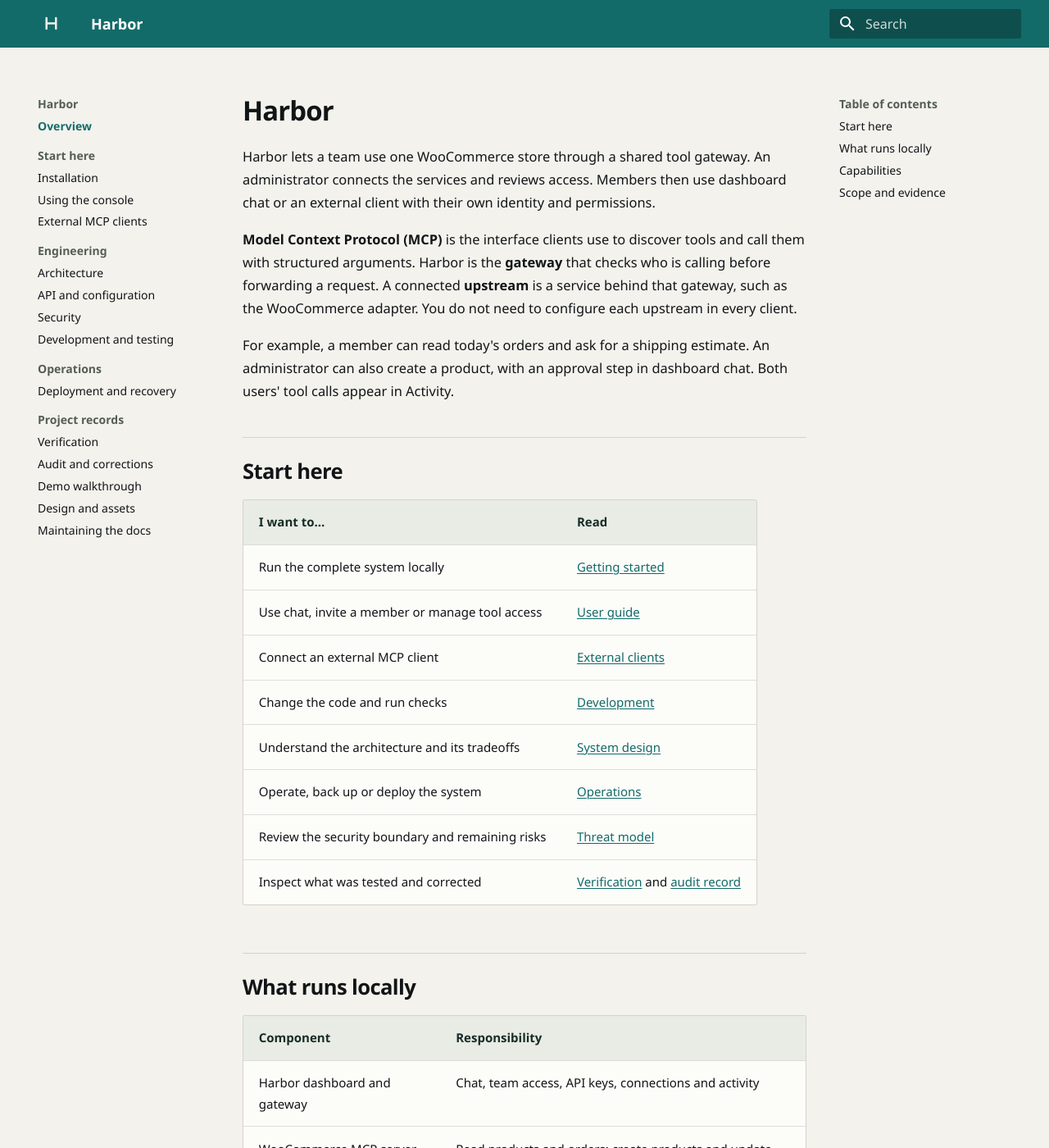
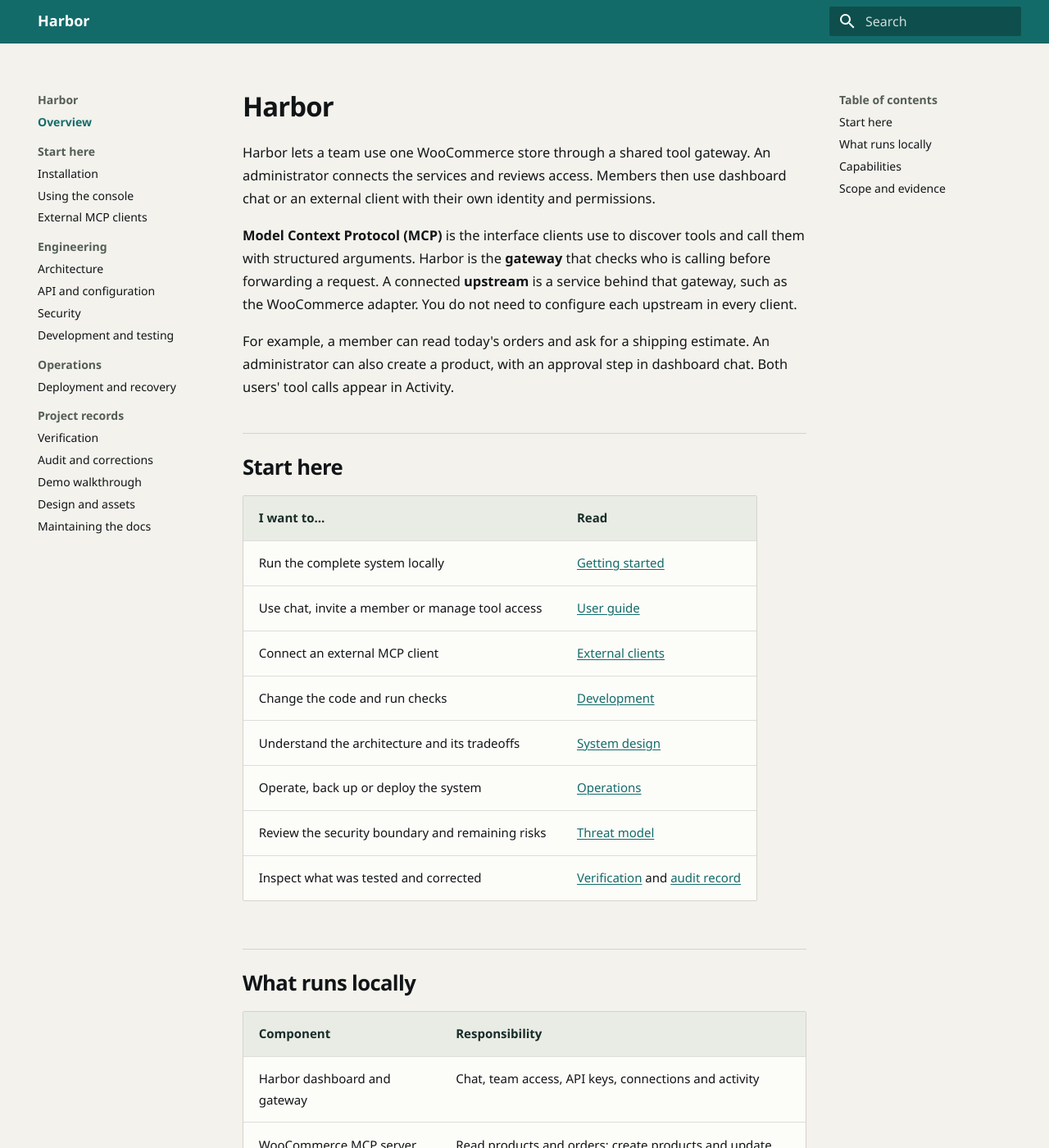
Before and after one commit to satwiksps/harbor, an MkDocs documentation site: the page built from docs/index.md, in a window 1280 px wide and 1400 px high. Shown: the whole window at 82% size. Built offline with MkDocs 1.6.1 and Material for MkDocs 9.7.7, drawn with Linux system fonts in a browser that asks for light colours.

Commit message:
docs: replace the header icon with a Harbor home link

```diff
--- a/docs/stylesheets/extra.css
+++ b/docs/stylesheets/extra.css
@@ -25,18 +25,25 @@
   border-bottom: 1px solid #0f5b58;
 }
 
-.md-header__topic {
-  font-weight: 600;
+.md-header__button.harbor-wordmark {
+  display: flex;
+  align-items: center;
+  min-height: 2.2rem;
+  margin-inline-end: auto;
+  font-size: 0.9rem;
+  font-weight: 700;
+  line-height: 1.2;
+  white-space: nowrap;
+}
+
+.md-header__button.harbor-wordmark:focus-visible {
+  outline: 2px solid #fff;
+  outline-offset: 2px;
 }
 
 .md-search__input::placeholder {
   color: inherit;
   opacity: 0.8;
-}
-
-.md-header__button.md-logo img {
-  width: 1.65rem;
-  height: 1.65rem;
 }
 
 .md-main__inner {
--- /dev/null
+++ b/docs/theme/partials/header.html
@@ -0,0 +1,48 @@
+{% set class = "md-header" %}
+{% if "navigation.tabs.sticky" in features %}
+  {% set class = class ~ " md-header--shadow md-header--lifted" %}
+{% elif "navigation.tabs" not in features %}
+  {% set class = class ~ " md-header--shadow" %}
+{% endif %}
+<header class="{{ class }}" data-md-component="header">
+  <nav class="md-header__inner md-grid" aria-label="{{ lang.t('header') }}">
+    <label class="md-header__button md-icon" for="__drawer">
+      {% set icon = config.theme.icon.menu or "material/menu" %}
+      {% include ".icons/" ~ icon ~ ".svg" %}
+    </label>
+    <a href="{{ config.extra.homepage | d(nav.homepage.url, true) | url }}" title="{{ config.site_name | e }}" class="md-header__button md-logo harbor-wordmark" aria-label="{{ config.site_name | e }}" data-md-component="logo">
+      {{ config.site_name | e }}
+    </a>
+    {% if config.theme.palette %}
+      {% if not config.theme.palette is mapping %}
+        {% include "partials/palette.html" %}
+      {% endif %}
+    {% endif %}
+    {% if not config.theme.palette is mapping %}
+      {% include "partials/javascripts/palette.html" %}
+    {% endif %}
+    {% if config.extra.alternate %}
+      {% include "partials/alternate.html" %}
+    {% endif %}
+    {% if "material/search" in config.plugins %}
+      {% set search = config.plugins["material/search"] | attr("config") %}
+      {% if search.enabled %}
+        <label class="md-header__button md-icon" for="__search">
+          {% set icon = config.theme.icon.search or "material/magnify" %}
+          {% include ".icons/" ~ icon ~ ".svg" %}
+        </label>
+        {% include "partials/search.html" %}
+      {% endif %}
+    {% endif %}
+    {% if config.repo_url %}
+      <div class="md-header__source">
+        {% include "partials/source.html" %}
+      </div>
+    {% endif %}
+  </nav>
+  {% if "navigation.tabs.sticky" in features %}
+    {% if "navigation.tabs" in features %}
+      {% include "partials/tabs.html" %}
+    {% endif %}
+  {% endif %}
+</header>
```
Also changed, not shown: 1 other file.
